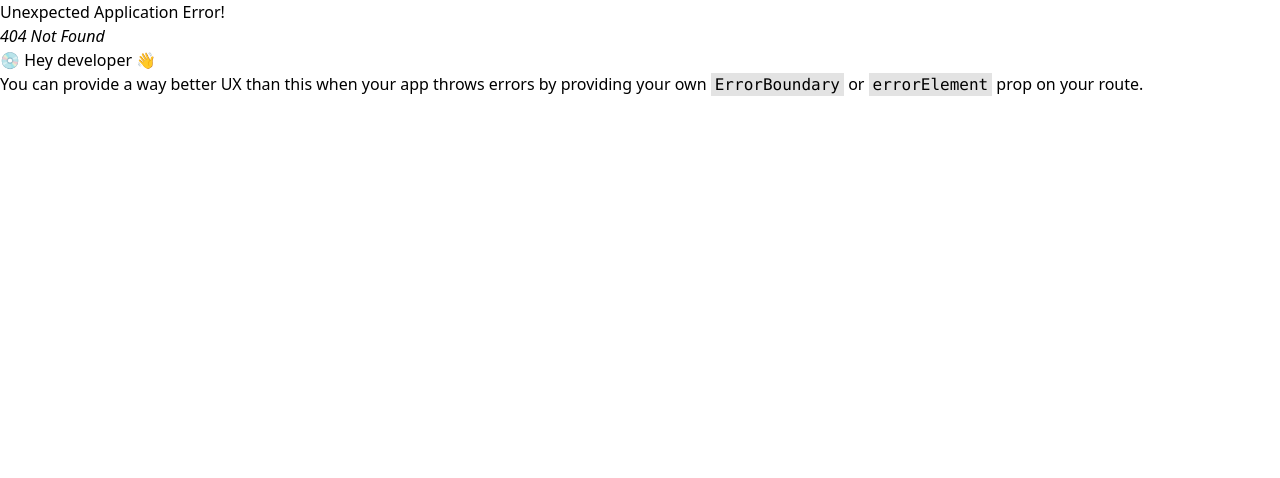
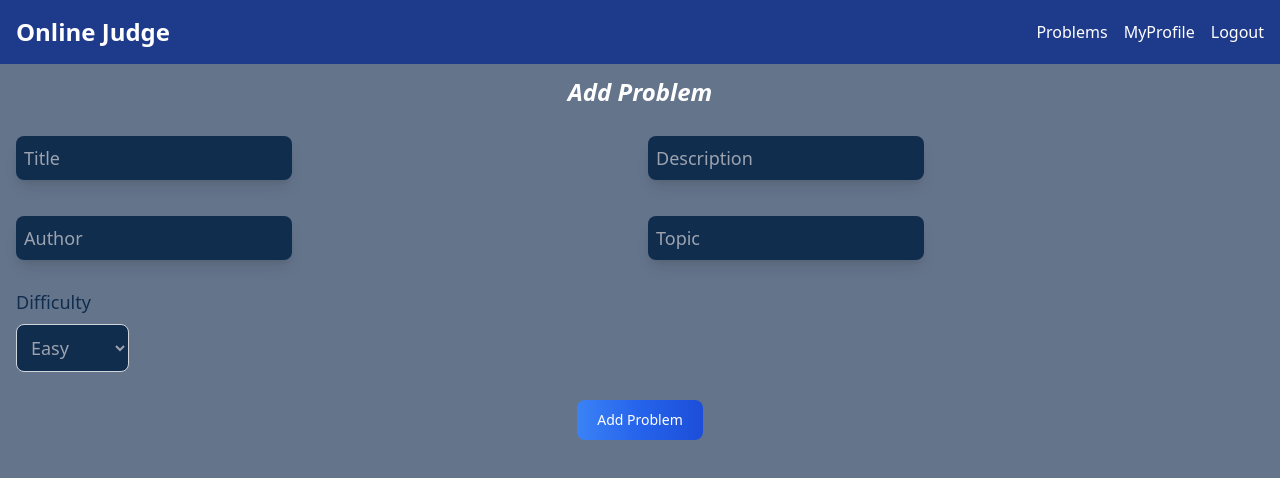
Before and after one commit to Siddh27/OnlineJudge, a React (Vite) app in the folder frontend/: page /user/addProblem in a window 1280 px wide. Before the commit this address had no page. Shown: the top 478 px of the page. Built offline with nearby package versions, Linux system fonts and the light colour scheme.

Commit message:
Created Add Problem Page

```diff
--- /dev/null
+++ b/frontend/src/components/AddProblem.jsx
@@ -0,0 +1,88 @@
+import React from 'react'
+import { useState } from 'react'
+import axios from 'axios'
+import { useNavigate } from 'react-router-dom'
+function AddProblem() {
+
+    const navigate  = useNavigate()
+
+    const [data,setData] = useState({
+        title:'',
+        description:'',
+        author:'',
+        topic:'',
+        difficulty:'Easy',
+    })
+
+    const handleSumbit = async()=>{
+        for(let d in data){
+            if(data[d]==''){
+                window.alert(`${d} required`)
+                return;
+            }
+        }
+        let url = `http://localhost:8000/api/v1/users/addProblem`
+        const response= await axios.post(url,{...data},{
+            withCredentials: true // Important: Include credentials
+
+          });
+        if(response && response.status==200){
+        // window.alert('Problem added successfully')
+        window.alert('Added Problem SucessFully')
+        navigate('../ProblemList')
+        }
+        else{
+            window.alert('Some error occured while addding the problem');
+        }
+    }
+
+    const handleChange = async({currentTarget:input})=>{
+        setData(prevData=>(
+            {
+                ...prevData,
+                [input.name]:input.value
+            }
+        ))
+    }
+
+    return (
+        <>
+         <div className='bg-slate-500 h-screen '>
+            <div className='text-center text-2xl p-3 font-bold text-white italic'>
+                Add Problem
+            </div>
+           <div className='flex flex-wrap container  w-fit h-fit mx-auto p-2 '>
+              <div className=' text-white w-1/2 mb-5 text-lg'>
+                <input  name='title' value={data.title} onChange={handleChange} required className='bg-customDark inline-block p-2 m-2 rounded-lg shadow-lg' placeholder='Title' />
+              </div>
+              <div className=' text-white  w-1/2 mb-5 text-lg'>
+                <input name='description' value={data.description} onChange={handleChange} className='bg-customDark inline-block p-2 m-2 rounded-lg shadow-lg' placeholder='Description' />
+              </div>
+              <div className=' text-white  w-1/2 mb-5 text-lg'>
+                <input name='author' value={data.author} onChange={handleChange} className='bg-customDark inline-block p-2 m-2 rounded-lg shadow-lg' placeholder='Author' />
+              </div>
+              <div className=' text-white  w-1/2 mb-5 text-lg'>
+                <input name='topic' value={data.topic} onChange={handleChange}className='bg-customDark inline-block p-2 m-2 rounded-lg shadow-lg' placeholder='Topic' />
+              </div>
+              <div className=' text-white ml-2 w-1/2 mb-5 text-lg'>
+              <label htmlFor="countries" className="block mb-2 text-lg font-medium text-customDark ">Difficulty</label>
+                                <select id="countries"
+                                defaultValue={'cpp'}
+                                name='difficulty' value={data.difficulty} onChange={handleChange}
+                                className="
+                                bg-customDark border border-gray-300 text-gray-400 text-md rounded-lg p-2.5 ">
+                                    <option value="Easy" onClick={()=>setData({...data,difficulty:"Easy"})}>Easy</option>
+                                    <option value="Medium">Medium</option>
+                                    <option value="Hard">Hard</option>
+                                </select>
+              </div>
+           </div>
+           <div className='text-white ml-2  mb-5 text-lg text-center'>
+              <button type="button" className="text-white bg-gradient-to-r from-blue-500 via-blue-600 to-blue-700 hover:bg-gradient-to-br focus:ring-4 focus:outline-none focus:ring-blue-300 dark:focus:ring-blue-800 font-medium rounded-lg text-sm px-5 py-2.5 text-center me-2 mb-2" onClick={handleSumbit}>Add Problem</button>
+              </div>
+         </div>
+        </>
+    )
+}
+
+export default AddProblem
--- a/frontend/src/components/Navbar.jsx
+++ b/frontend/src/components/Navbar.jsx
@@ -1,5 +1,5 @@
 import React from 'react'
-import { NavLink } from 'react-router-dom'
+import { NavLink,Link } from 'react-router-dom'
 import { useState } from 'react';
 import { GiHamburgerMenu } from "react-icons/gi";
 
@@ -14,7 +14,7 @@ function Navbar() {
         <nav className='bg-customBlue p-4'>
         <div className="flex items-center justify-between">
             {/* Logo */}
-            <div className="text-white text-2xl font-bold">Online Judge</div>
+           <Link to='../user/home'> <div className="text-white text-2xl font-bold">Online Judge</div></Link>
 
             <div className="md:hidden">
                 <button onClick={toggleMenu} className='text-white'>
@@ -24,7 +24,7 @@ function Navbar() {
 
             <ul className='hidden md:flex space-x-4 '>
                 <li>
-                    <NavLink to={'Problem'} className='text-white'>Problems</NavLink>
+                    <NavLink to={'/user/problemList'} className='text-white'>Problems</NavLink>
                 </li>
                 <li>
                 <NavLink to={'Problem'} className='text-white'>MyProfile</NavLink>
@@ -39,7 +39,7 @@ function Navbar() {
         {isMenuOpen?(
             <ul className='flex-col md:hidden'>
             <li className='py-2 hover:shadow-lg hover:bg-customDark'>
-                <NavLink to={'Problem'} className='text-white'>Problems</NavLink>
+                <NavLink to={'/user/problemList'} className='text-white'>Problems</NavLink>
             </li>
             <li className='py-2 hover:shadow-lg hover:bg-customDark'>
             <NavLink to={'Problem'} className='text-white'>MyProfile</NavLink>
--- /dev/null
+++ b/frontend/src/components/ProblemList.jsx
@@ -0,0 +1,51 @@
+import React, { useEffect, useState } from 'react'
+import { MdEdit } from "react-icons/md";
+import { FaPlay } from "react-icons/fa";
+import axios from 'axios';
+import { Link } from 'react-router-dom';
+
+
+function ProblemList() {
+
+        const [problems,setProblems] = useState([])
+
+        useEffect(()=>{
+            const getProblems = async()=>{
+                let url  = `http://localhost:8000/api/v1/users/getAllProblems`
+                const response = await axios.get(url,{
+                    withCredentials:true
+                })
+                if(response && response.status==200){
+                    setProblems(response.data.data)
+                }
+            }
+
+            getProblems()
+    },[])
+
+
+    return (
+        < >
+          <div className='border bg-slate-500 h-screen'>
+            <div className='text-center font-bold pt-4 text-2xl text-white'>Problem List </div>
+            {
+                problems.map((problem)=>(
+                    <div  key={problem.title} className='bg-customDark container mx-auto mt-9 w-2/3 text-white rounded-lg flex justify-between p-3 items-center'>
+                        {problem.title}
+                    <div className='flex justify-around  w-1/5'>
+                    <MdEdit />
+                    <Link to={`../submit/${problem.title}`}> <FaPlay onClick={()=>handleSubmit(problem.title)}/></Link>
+                    </div>
+                </div>
+                ))
+            }
+            <div className='text-center mt-5'>
+            <Link to={`../addProblem`}><button type="button" className="text-white bg-gradient-to-r from-blue-500 via-blue-600 to-blue-700 hover:bg-gradient-to-br focus:ring-4 focus:outline-none focus:ring-blue-300 dark:focus:ring-blue-800 font-medium rounded-lg text-sm px-5 py-2.5 text-center me-2 mb-2">Add Problem</button></Link>
+            </div>
+         </div>
+
+        </>
+    )
+}
+
+export default ProblemList
--- a/frontend/src/components/SubmitProblem.jsx
+++ b/frontend/src/components/SubmitProblem.jsx
@@ -1,5 +1,6 @@
 import React, { useEffect, useState } from 'react'
 import axios from 'axios'
+import { useParams } from 'react-router-dom'
 
 function SubmitProblem() {
 
@@ -10,6 +11,7 @@ function SubmitProblem() {
             return 0;
         }
     `)
+    const {title} = useParams()
 
     const [code,setCode] = useState('')
 
@@ -30,7 +32,7 @@ function SubmitProblem() {
 
     useEffect(()=>{
         const fetchData = async()=>{
-            let url  = `http://localhost:8000/api/v1/users/getProblem?title=Add two numbers`
+            let url  = `http://localhost:8000/api/v1/users/getProblem?title=${title}`
             const response = await axios.get(url,{
                 withCredentials:true
             })
@@ -47,7 +49,6 @@ function SubmitProblem() {
 
     const languageHandler = (event)=>{
         let lang = event.target.value
-        console.log(lang)
         setLanguage(lang)
     }
 
@@ -78,7 +79,7 @@ function SubmitProblem() {
                         Description
                     </div>
                     <div className='text-white ml-3 '>
-                         {data.desciption}
+                         {data.description}
                     </div>
                     <div className='m-3 text-lg text-slate-1000 underline'>
                         Topic
--- a/frontend/src/main.jsx
+++ b/frontend/src/main.jsx
@@ -8,6 +8,8 @@ import SignUp from './components/SignUp.jsx'
 import Login from './components/Login.jsx'
 import HomePage from './components/HomePage.jsx'
 import SubmitProblem from './components/SubmitProblem.jsx'
+import ProblemList from './components/ProblemList.jsx'
+import AddProblem from './components/AddProblem.jsx'
 
 const router = createBrowserRouter(
   createRoutesFromElements(
@@ -16,7 +18,9 @@ const router = createBrowserRouter(
       <Route path='login' element={<Login/>}></Route>
       <Route path='user' element = {<Layout/>}>
           <Route path='home' element={<HomePage/>}></Route>
-          <Route path='submit' element={<SubmitProblem/>}></Route>
+          <Route path='submit/:title' element={<SubmitProblem/>}></Route>
+          <Route path='problemList' element={<ProblemList/>}></Route>
+          <Route path='addProblem' element={<AddProblem/>}></Route>
       </Route>
     </Route>
 
```
Also changed, not shown: 2 other files (tests, documents, lock files or other folders).
